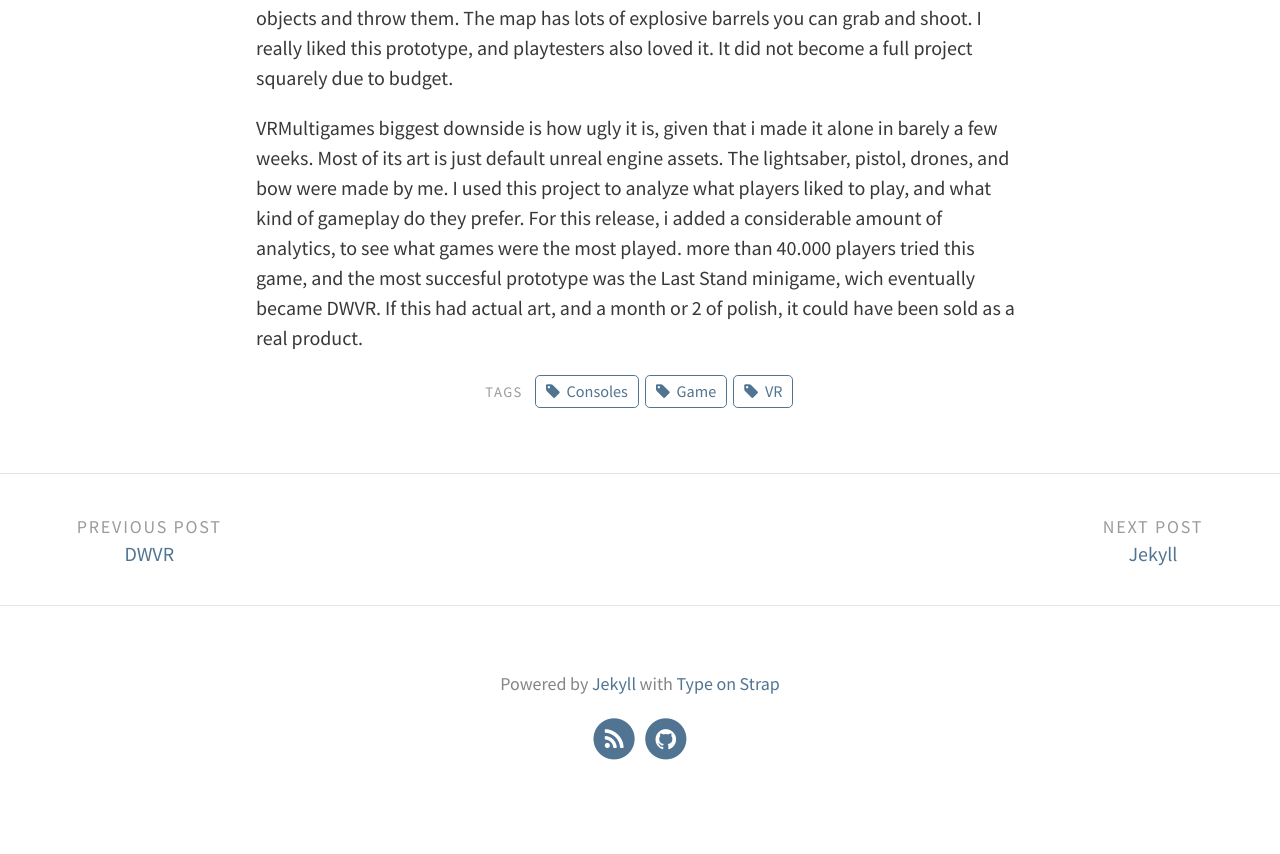
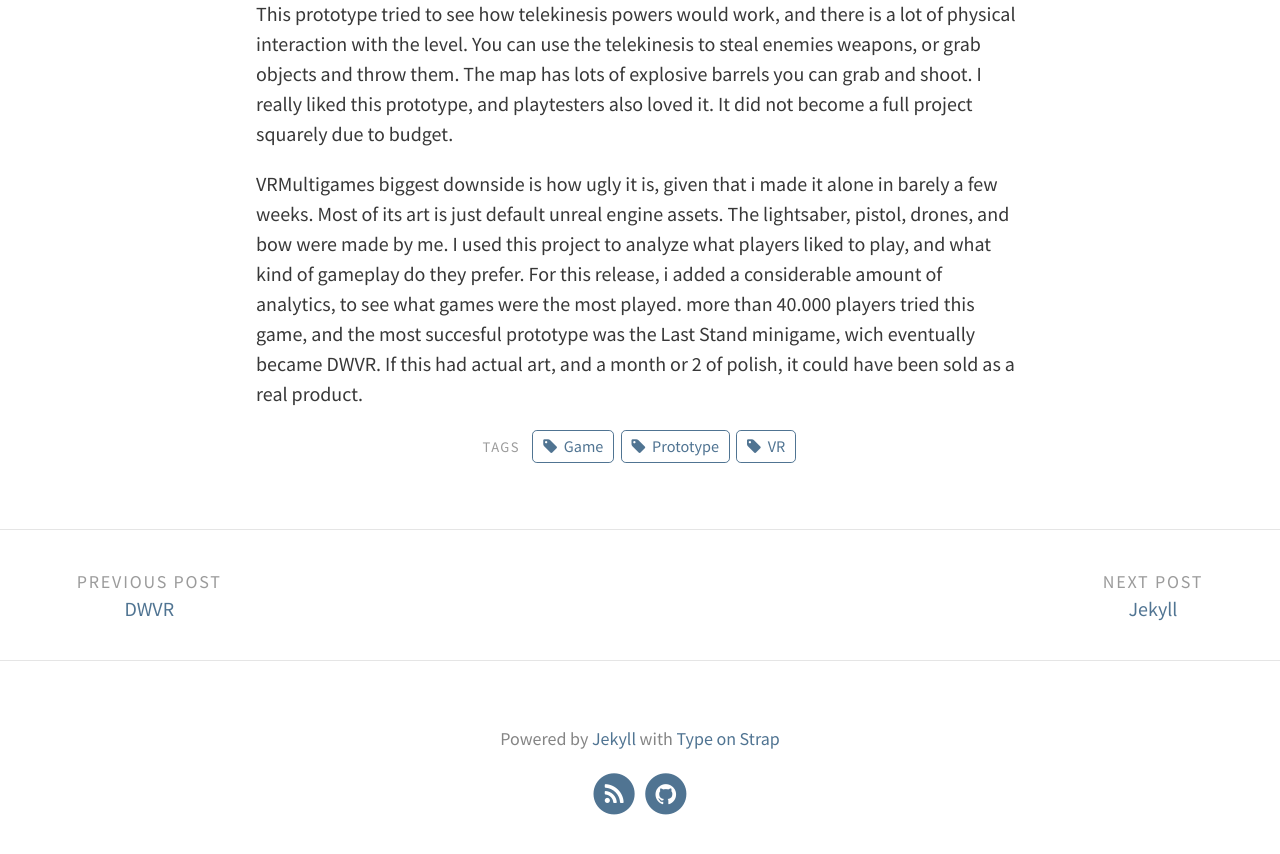
Before and after one commit to vblanco20-1/vblanco20-1.github.io, a Jekyll site: the page built from _portfolio/vrmultigames.md, in a window 1280 px wide and 900 px high, scrolled down 2916 px. Shown: the top 854 px of the window. Built offline with Jekyll 4.4.1, drawn with Linux system fonts in a browser that asks for light colours.

Commit message:
Adding shootout picture

```diff
--- a/_portfolio/vrmultigames.md
+++ b/_portfolio/vrmultigames.md
@@ -4,7 +4,7 @@
 feature-img: "assets/img/portfolio/vrmultigames-header.jpg"
 img: "assets/img/portfolio/vrmultigames-header.jpg"
 date: 27 Jul 2016
-tags: [Game, VR, Consoles]
+tags: [Game, VR, Prototype]
 ---
 
 VRMultigames game project, Released for free on [Oculus](https://www.oculus.com/experiences/rift/868994813199968/) and [Steam](http://store.steampowered.com/app/500360/VRMultigames/)
@@ -15,20 +15,20 @@
 
 <img src="https://steamcdn-a.akamaihd.net/steam/apps/500360/ss_02d45aef0eafa0e5e95321230a80f54a307a26d3.1920x1080.jpg" alt="Drone Assault Pic" height="315" width="700">
 
- **Drone Assault game** [Video](https://www.youtube.com/watch?v=DR8XMIi4EUo). Where you fight a lot of flying enemies with your pistol and a lightsaber. The game lets the enemies fly close enough to you that you can strike them with the lightsaber. Bullet boucing is done with some physical formulas. If you strike the lightsaber at a bullet, this explodes.
+ **Drone Assault game** [Video](https://www.youtube.com/watch?v=DR8XMIi4EUo).  Where you fight a lot of flying enemies with your pistol and a lightsaber. The game lets the enemies fly close enough to you that you can strike them with the lightsaber. Bullet boucing is done with some physical formulas. If you strike the lightsaber at a bullet, this explodes.
 
 <img src="https://steamcdn-a.akamaihd.net/steam/apps/500360/ss_d0f97af8fdef388d32df4e75f846e41566ca879e.1920x1080.jpg" alt="Goalkeeper Pic" height="315" width="700">
 
- **Goalkeeper**. [Video](https://www.youtube.com/watch?v=w9FysrPC84s) You have huge hands on sticks, and defend against 3 football cannons that fire in increased rates. The hard part of this game is the fact that the cannons are placed in a way that they are just outside of FOV, so you need to be aware of the 3d sound for each, and react fast enough.
+ **Goalkeeper**. [Video](https://www.youtube.com/watch?v=w9FysrPC84s)  You have huge hands on sticks, and defend against 3 football cannons that fire in increased rates. The hard part of this game is the fact that the cannons are placed in a way that they are just outside of FOV, so you need to be aware of the 3d sound for each, and react fast enough.
 
 <img src="https://steamcdn-a.akamaihd.net/steam/apps/500360/ss_dce042994aa30235bb290f3d8b2198b8cf4657bd.jpg" alt="Last Stand Pic" height="315" width="700">
 
- **Last Stand** [Video](https://www.youtube.com/watch?v=psdtP4Svj5Q)Player has a bow, and has teleport movement. He needs to survive against increasing waves of enemies. This was a precursor to DWVR, wich took the same movement style and some gameplay cues.
+ **Last Stand** [Video](https://www.youtube.com/watch?v=psdtP4Svj5Q)  Player has a bow, and has teleport movement. He needs to survive against increasing waves of enemies. This was a precursor to DWVR, wich took the same movement style and some gameplay cues.
  In this game, there are 4 different types of enemies (sword enemy, sword and shield enemy, gun enemy, and flying drone). The sword and the shield enemies just run to the player and try to strike melee. The gun enemy just has very minor AI to try to not expose itself too much, and to attack at a range. The drones are flying around the map and shoot the player from a distance. The bow mechanics are very polished, and there is a gimmick where you can both block melee attacks and bullets with your bow. You can also use the bow like a staff and hit enemies directly with it.
 
-<iframe width="560" height="315" src="https://www.youtube.com/watch?v=Q9YlJaEX69A" frameborder="0" allowfullscreen></iframe>
+![ShootoutPic]({{ "assets/img/portfolio/Shootout.JPG" | absolute_url }})
 
-**Shootout** [Video](https://www.youtube.com/watch?v=Q9YlJaEX69A) The most polished prototype. This one was not part of the initial pack of prototypes, and thus it has a different launch option in steam. This is a prototype for a time crysis style game for VR. In here, the player goes from cover point to cover point, advancing through the level. The enemies are very simple ranged combatants wich take cover and try to fire at the player. This minigame has gameplay mechanics that were later used in Robo Recall and Artika 1, more than a year before those games happened. For the gun reloading, the player has to throw the guns, and grab new ones from either the environment (stealing weapons from enemies) or from their infinite supply of respawning weapons in the waist. This prototype tried to see how telekinesis powers would work, and there is a lot of physical interaction with the level. You can use the telekinesis to steal enemies weapons, or grab objects and throw them. The map has lots of explosive barrels you can grab and shoot.
+**Shootout** [Video](https://www.youtube.com/watch?v=Q9YlJaEX69A)  The most polished prototype. This one was not part of the initial pack of prototypes, and thus it has a different launch option in steam. This is a prototype for a time crysis style game for VR. In here, the player goes from cover point to cover point, advancing through the level. The enemies are very simple ranged combatants wich take cover and try to fire at the player. This minigame has gameplay mechanics that were later used in Robo Recall and Artika 1, more than a year before those games happened. For the gun reloading, the player has to throw the guns, and grab new ones from either the environment (stealing weapons from enemies) or from their infinite supply of respawning weapons in the waist. This prototype tried to see how telekinesis powers would work, and there is a lot of physical interaction with the level. You can use the telekinesis to steal enemies weapons, or grab objects and throw them. The map has lots of explosive barrels you can grab and shoot.
 I really liked this prototype, and playtesters also loved it. It did not become a full project squarely due to budget.
 
 
```
Also changed, not shown: assets/img/portfolio/Shootout.JPG (added).
